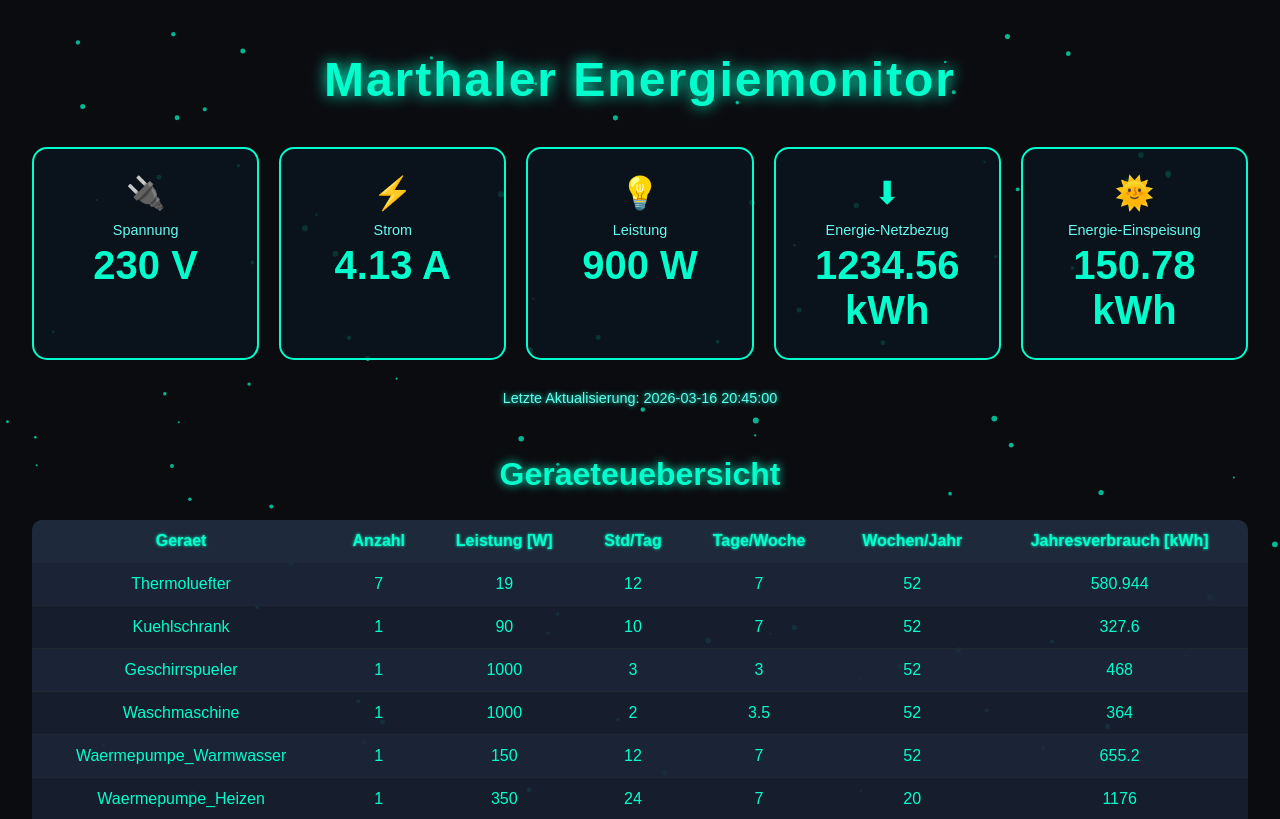
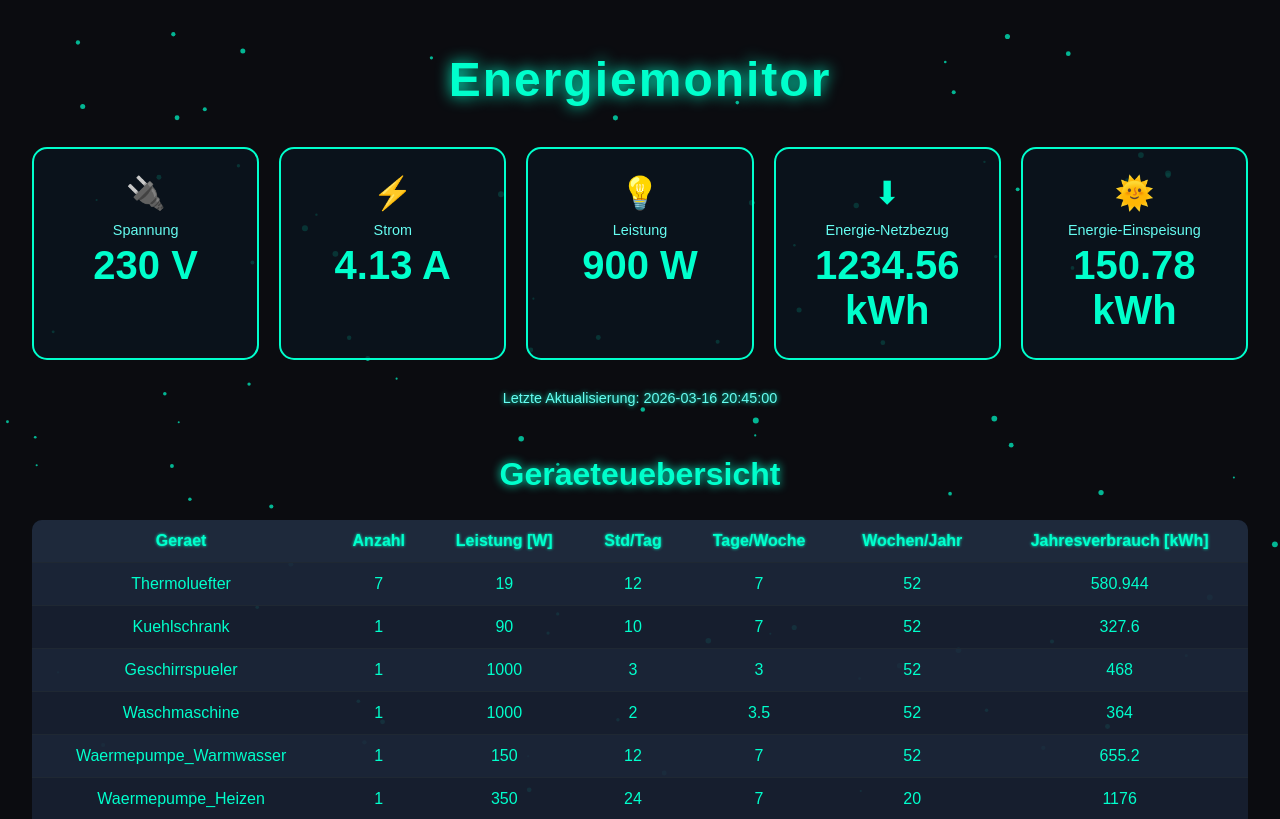
Before and after one commit to Robotvalley19/Haus-Energiemonitoring, a PHP site: page / in a window 1280 px wide. Shown: the top 819 px of the page. Run offline with PHP 8.4, Linux system fonts and the light colour scheme; some web fonts are replaced.

Commit message:
Update index.php

```diff
--- a/index.php
+++ b/index.php
@@ -76,7 +76,7 @@ p.small { margin-top:30px; text-align:center; font-size:0.9em; color:#66fcf1; te
 <canvas id="bg-canvas"></canvas>
 
 <div class="container">
-    <h1>Marthaler Energiemonitor</h1>
+    <h1>Energiemonitor</h1>
 
     <div class="cards">
         <div class="card"><div class="icon">🔌</div><div class="small">Spannung</div><div class="value"><?= $liveData['voltage'] ?? '-' ?> V</div></div>
```
